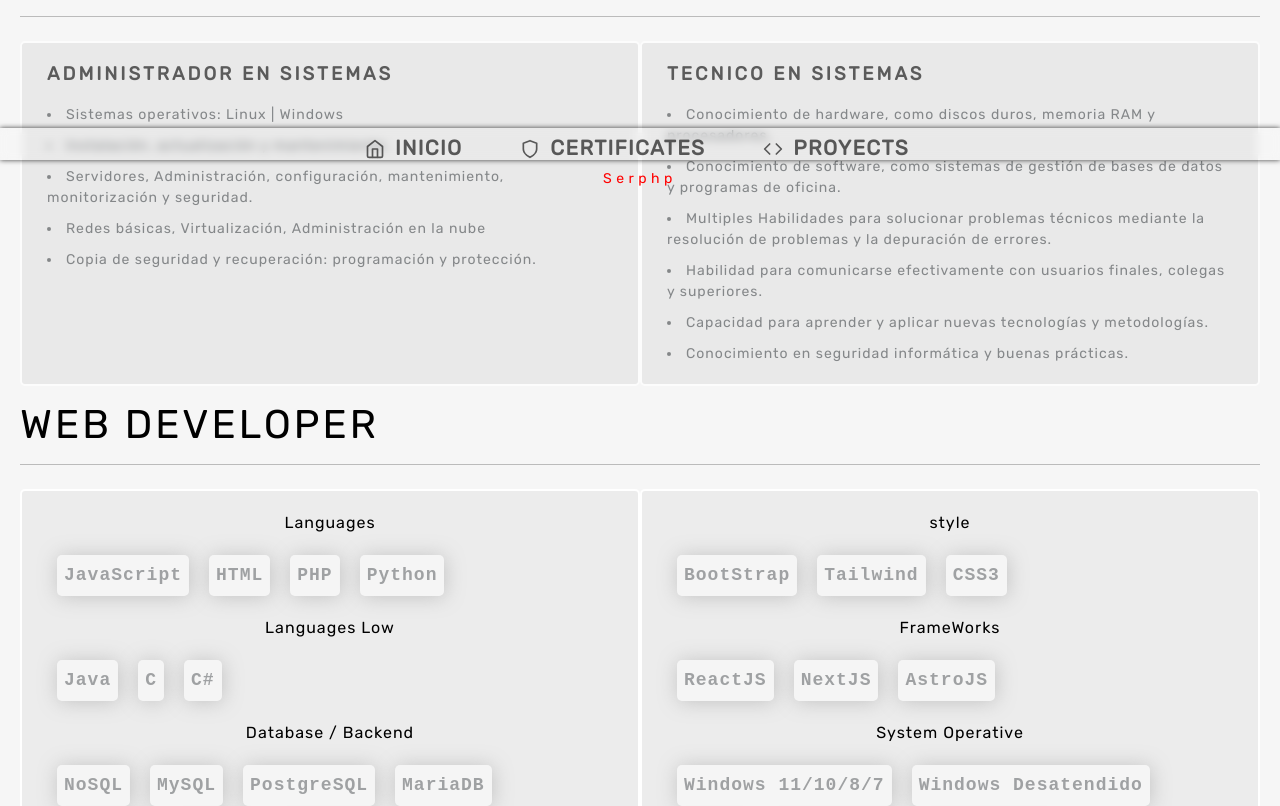
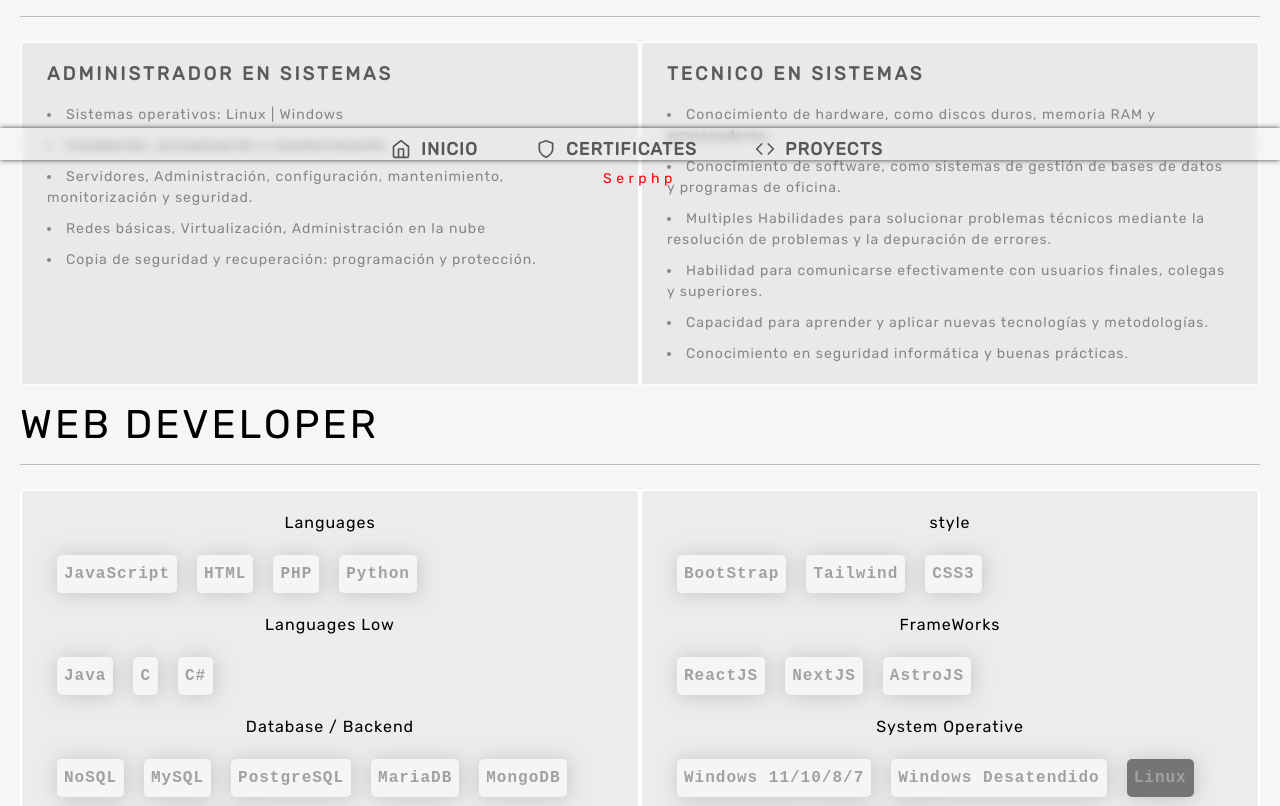
Before and after one commit to Serphp/portf-serph, a React (Vite) app: page / in a window 1280 px wide. Shown: the part 640-1446 px from the top of the page. Built offline with nearby package versions, Linux system fonts and the light colour scheme.

Commit message:
[+] Changes in HTML/SCSS 2

```diff
--- a/src/styles/Global.scss
+++ b/src/styles/Global.scss
@@ -498,7 +498,7 @@ p.serph{
 .tlang{
   font-family: monospace;
   font-weight: 800;
-  font-size: 18px;
+  font-size: 16px;
 
   text-align: center;
   border-radius: 5px;
@@ -771,7 +771,7 @@ nav {
     padding: 5px;
     transition: color 1s;
     &:hover{
-      color: #00ffc8;
+      color: #ffa200;
     }
   }
 }
@@ -822,7 +822,7 @@ nav {
 .link-text {
   display: flex;
   align-items: center;
-  font-size: 1.3rem;
+  font-size: 1.1rem;
   font-weight: 600;
   letter-spacing: 0.1ch;
   text-transform: uppercase;
```
